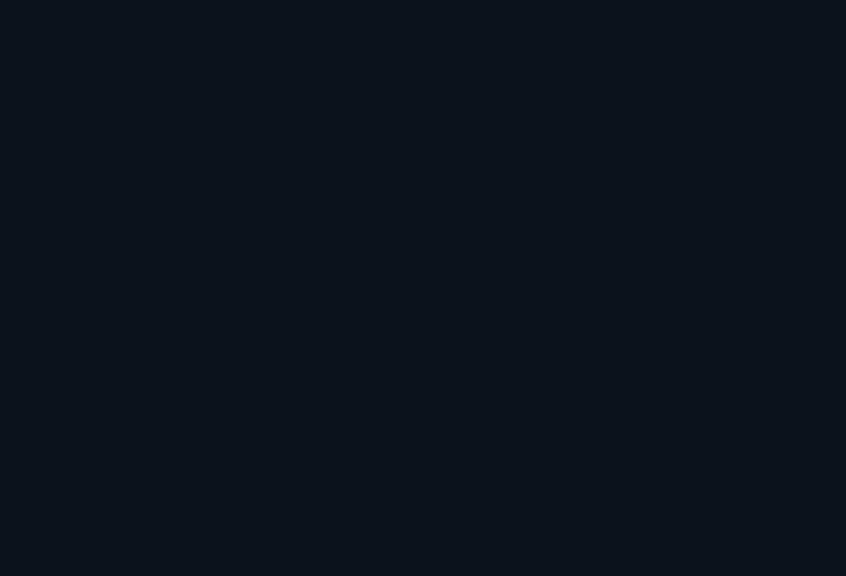
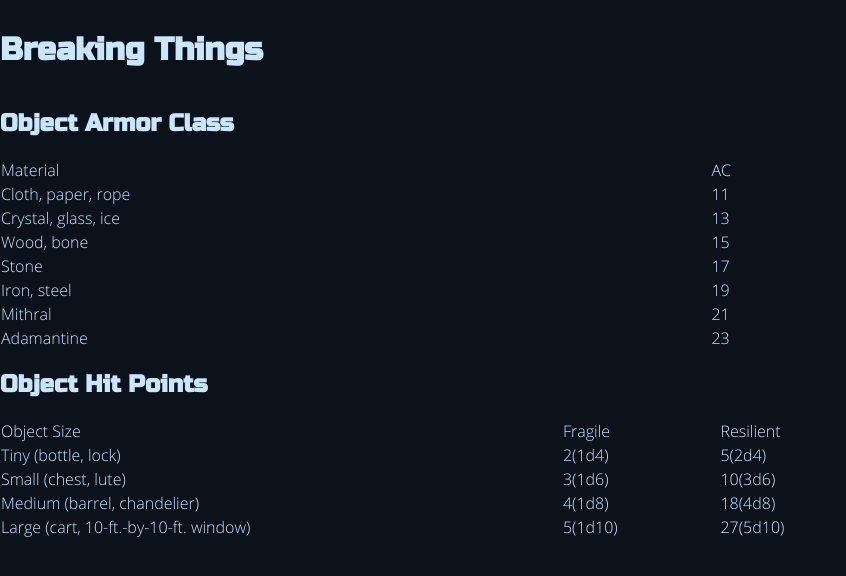
Before and after one commit to zanderriggs/how-to-ttrpg, a React (Create React App) app: page /breaking-things in a window 1280 px wide. Shown: the top 576 px of the page, without its empty margins (0-846 px from the left). Built offline with nearby package versions, Linux system fonts and the light colour scheme.

Commit message:
Updated css for components to use modules instead of global css

```diff
--- a/src/index.tsx
+++ b/src/index.tsx
@@ -2,7 +2,6 @@ import './index.css';
 
 import { BrowserRouter, Route, Routes } from 'react-router-dom';
 
-import App from './App';
 import BreakingThings from './pages/breaking-things';
 import ConditionsPage from './pages/conditions';
 import DifficultyPage from './pages/difficulty';
@@ -11,7 +10,6 @@ import GrapplePage from './pages/grapple';
 import IndexPage from './pages';
 import Layout from './layout/page-layout';
 import NotFoundPage from './pages/404';
-import React from 'react';
 import ReactDOM from 'react-dom/client';
 import reportWebVitals from './reportWebVitals';
 
@@ -24,7 +22,7 @@ root.render(
                 <Route path="grapple" element={<GrapplePage />} />
                 <Route path="epic" element={<EpicSpells />} />
                 <Route path="conditions" element={<ConditionsPage />} />
-                <Route path="break-things" element={<BreakingThings />} />
+                <Route path="breaking-things" element={<BreakingThings />} />
                 <Route path="difficulty" element={<DifficultyPage />} />
             </Route>
             <Route path="*">
--- /dev/null
+++ b/src/pages/break-things.module.scss
@@ -0,0 +1,4 @@
+
+.breakTableCell {
+  padding-right: 20px;
+}
--- a/src/pages/breaking-things.tsx
+++ b/src/pages/breaking-things.tsx
@@ -1,10 +1,9 @@
-import '../styles/style.scss';
+import * as React from 'react';
 
-import * as React from 'react';
+import styles from './break-things.module.scss';
 
 import { OBJECT_BREAK_AC_INFO, OBJECT_BREAK_HP_INFO } from '../data/breaking-things-data';
 
-//markup
 const BreakingThings = (): React.ReactElement => (
     <>
         <title>Breaking Things</title>
@@ -13,6 +12,7 @@ const BreakingThings = (): React.ReactElement => (
             <Link to="/">Home</Link>
         </h2> */}
         <h2>Object Armor Class</h2>
+        <table>
             <tbody>
                 <tr>
                     <td>Material</td>
@@ -20,17 +20,19 @@ const BreakingThings = (): React.ReactElement => (
                 </tr>
                 {OBJECT_BREAK_AC_INFO.map(item => (
                     <tr key={item.text}>
-                    <td className="break-table-cell">
+                        <td className={styles.breakTableCell}>
                             <span>{item.text}</span>
                         </td>
-                    <td className="break-table-cell">
+                        <td className={styles.breakTableCell}>
                             <span>{item.ac}</span>
                         </td>
                     </tr>
                 ))}
             </tbody>
+        </table>
 
         <h2>Object Hit Points</h2>
+        <table>
             <tbody>
                 <tr>
                     <td>Object Size</td>
@@ -39,21 +41,21 @@ const BreakingThings = (): React.ReactElement => (
                 </tr>
                 {OBJECT_BREAK_HP_INFO.map(item => (
                     <tr key={item.text}>
-                    <td className="break-table-cell">
+                        <td className={styles.breakTableCell}>
                             <span>{item.text}</span>
                         </td>
-                    <td className="break-table-cell">
+                        <td className={styles.breakTableCell}>
                             <span>
                                 {item.fragile.avg}({item.fragile.die.num}d{item.fragile.die.sides})
                             </span>
                         </td>
-                    <td className="break-table-cell">
+                        <td className={styles.breakTableCell}>
                             {item.resilient.avg}({item.resilient.die.num}d{item.resilient.die.sides})
                         </td>
                     </tr>
                 ))}
             </tbody>
-        <p></p>
+        </table>
     </>
 );
 
--- /dev/null
+++ b/src/pages/index.module.scss
@@ -0,0 +1,30 @@
+@import '../styles/variables';
+
+
+.referenceTitle {
+  color: #663399;
+}
+
+.description {
+  color: $primaryFontColor;
+  font-size: 14px;
+  margin-top: 10px;
+  margin-bottom: 0;
+  line-height: 1.25;
+}
+
+.newBadge {
+  color: #ffffff;
+  background-color: #088413;
+  border: 1px solid #088413;
+  font-size: 11px;
+  font-weight: bold;
+  letter-spacing: 1px;
+  border-radius: 4px;
+  padding: 4px 6px;
+  display: inline-block;
+  position: relative;
+  top: -2px;
+  margin-left: 10px;
+  line-height: 1;
+}
--- a/src/pages/index.tsx
+++ b/src/pages/index.tsx
@@ -4,6 +4,8 @@ import * as React from 'react';
 
 import { Die } from '../components/die';
 import { Link } from 'react-router-dom';
+
+import styles from './index.module.scss';
 
 // data
 const links = [
@@ -43,7 +45,7 @@ const IndexPage = (): React.ReactElement => (
     <>
         <title>Home Page</title>
         <h1>How To TTRPG</h1>
-        <h2 className="reference-title">
+        <h2 className={styles.referenceTitle}>
             — A Reference Guide to <br /> ~Doing Things~
         </h2>
         {/* <h3>
@@ -65,11 +67,11 @@ const IndexPage = (): React.ReactElement => (
                     <span>
                         <Link to={link.url}>{link.text}</Link>
                         {link.badge && (
-                            <span className="new-badge" aria-label="New Badge">
+                            <span className={styles.newBadge} aria-label="New Badge">
                                 NEW!
                             </span>
                         )}
-                        <p className="description">{link.description}</p>
+                        <p className={styles.description}>{link.description}</p>
                     </span>
                 </li>
             ))}
--- /dev/null
+++ b/src/pages/xp.module.scss
@@ -0,0 +1,4 @@
+
+.xpTable {
+  text-align: center;
+}
--- a/src/pages/xp.tsx
+++ b/src/pages/xp.tsx
@@ -2,6 +2,8 @@ import * as React from 'react';
 
 import { XP_DATA } from '../data/xp-data';
 import { XpLevelType } from '../types/xp-types';
+
+import styles from './xp.module.scss';
 
 const XpPage = (): React.ReactElement => {
     return (
@@ -12,7 +14,7 @@ const XpPage = (): React.ReactElement => {
                 level 20, and the proficiency bonus for a character of that level. Consult the information in your
                 character's class description to see what other improvements you gain at each level.
             </p>
-            <table className="xp-table">
+            <table className={styles.xpTable}>
                 <thead>
                     <th>XP</th>
                     <th>Level</th>
--- a/src/styles/_defaults.scss
+++ b/src/styles/_defaults.scss
@@ -3,6 +3,7 @@
 
 body {
   font-family: OpenSans, sans-serif;
+  background-color: $backgroundColor;
 }
 
 h1,
@@ -46,7 +47,7 @@ nav {
 }
 
 li {
-  font-weight: 300px;
+  font-weight: 300;
   font-size: 16px;
   max-width: 700px;
   margin-bottom: 10px;
--- a/src/styles/style.scss
+++ b/src/styles/style.scss
@@ -1,12 +1,4 @@
 @import './defaults';
-
-body {
-  background-color: $backgroundColor;
-}
-
-.reference-title {
-  color: #663399;
-}
 
 .codeStyles {
   color: #8a6534;
@@ -14,38 +6,6 @@ body {
   background-color: #fff4db;
   font-size: 1.25rem;
   border-radius: 4px;
-}
-
-.description {
-  color: $primaryFontColor;
-  font-size: 14px;
-  margin-top: 10px;
-  margin-bottom: 0;
-  line-height: 1.25;
-}
-
-.new-badge {
-  color: #ffffff;
-  background-color: #088413;
-  border: 1px solid #088413;
-  font-size: 11px;
-  font-weight: bold;
-  letter-spacing: 1px;
-  border-radius: 4px;
-  padding: 4px 6px;
-  display: inline-block;
-  position: relative;
-  top: -2px;
-  margin-left: 10px;
-  line-height: 1;
-}
-
-.break-table-cell {
-  padding-right: 20px;
-}
-
-.xp-table {
-  text-align: center;
 }
 
 .navigation-list {
```
Lines whose indentation alone changed are shown as unchanged.
